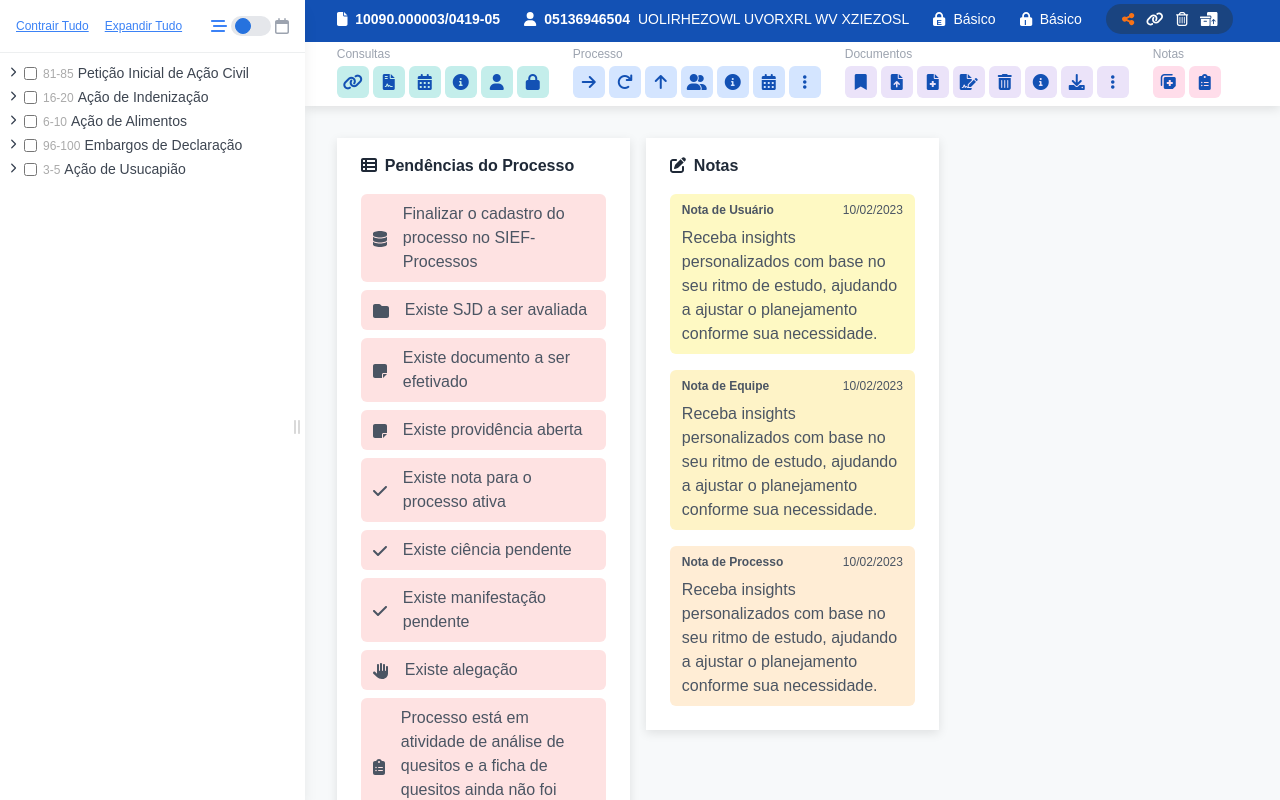
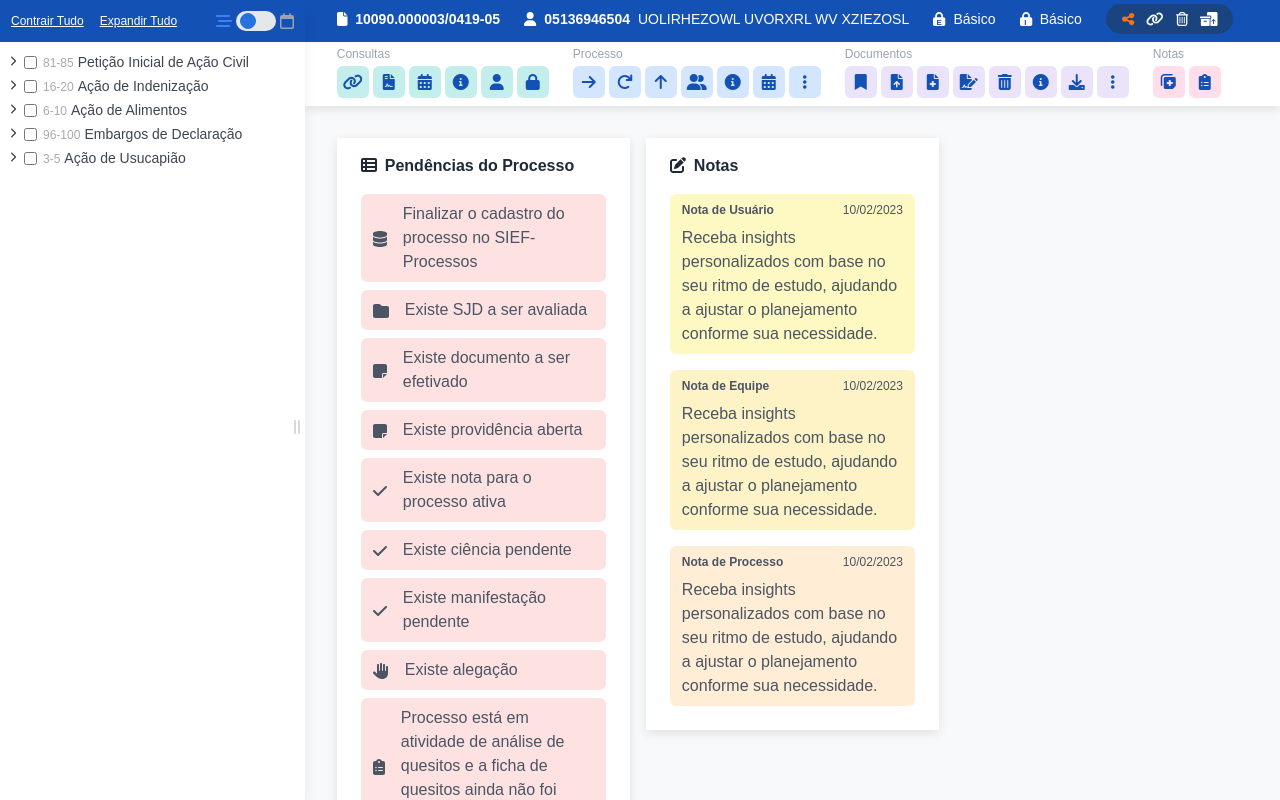
Before and after one commit to guilhermeteles/eprocesso, a React (Vite) app: page / in a window 1280 px wide. Built offline with nearby package versions, Linux system fonts and the light colour scheme.

Commit message:
blue header

```diff
--- a/src/components/DocumentsAside.jsx
+++ b/src/components/DocumentsAside.jsx
@@ -373,22 +373,22 @@ const [chronos, setChronos] = useState('crescente'); // Set default view mode
   };
 
   return (
-    <aside className="bg-[#fff] flex flex-col h-full">
-      <div className='p-4 border-b border-[#EDEFF0]'>
+    <aside className="bg-[#1351B4] flex flex-col h-full">
+      <div className='p-[11px] '>
         {/* Header: Toggle and Title */}
-        <div className="flex justify-between">
+        <div className="flex justify-between text-white">
           {/* <h2 className="text-md font-medium text-[#3D4551]">Documentos</h2> */}
           {viewMode === 'tree' && (
             <div className=" flex justify-between text-sm gap-4">
 
               <button
-                className="text-xs text-blue-500 underline hover:text-blue-700"
+                className="text-xs underline hover:text-blue-700"
                 onClick={contractAll}
               >
                 Contrair Tudo
               </button>
               <button
-                className="text-xs text-blue-500 underline hover:text-blue-700"
+                className="text-xs underline hover:text-blue-700"
                 onClick={expandAll}
               >
                 Expandir Tudo
@@ -400,13 +400,13 @@ const [chronos, setChronos] = useState('crescente'); // Set default view mode
             <div className="flex justify-between text-sm gap-4">
 
               <button
-                className="text-xs text-blue-500 underline hover:text-blue-700"
+                className="text-xs underline hover:text-blue-700"
                 onClick={showChronologicalView}
               >
                 Crescente
               </button>
               <button
-                className="text-xs text-blue-500 underline hover:text-blue-700"
+                className="text-xs underline hover:text-blue-700"
                 onClick={showAntiChronologicalView}
               >
                 Decrescente
```
